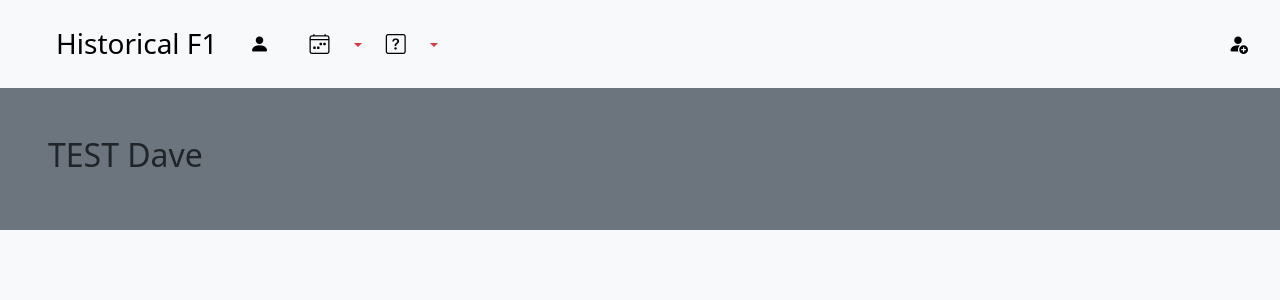
After one commit to matt-brighton/Flask-API, a Flask app: page /user/Dave in a window 1280 px wide. The commit adds this page. Shown: the top 300 px of the page. Run offline with Flask 3, Linux system fonts and the light colour scheme; some libraries are stand-ins or nearby versions.

```diff
--- /dev/null
+++ b/api_formulapp/auth.py
@@ -0,0 +1,28 @@
+import json
+import logging
+import requests
+from flask import render_template, Blueprint, request, jsonify, flash, redirect, url_for
+from flask_wtf import FlaskForm
+from wtforms import StringField, SubmitField
+from wtforms.validators import DataRequired
+
+auth = Blueprint('auth', __name__)
+
+@auth.route('/user/<name>')
+def user(name):
+    return render_template("user.html", name=name)
+
+
+# Form class
+class SignUpForm(FlaskForm):
+    name = StringField("Please confirm your name", validators=[DataRequired()])
+    submit= SubmitField("Submit")
+
+@auth.route('/signup', methods=['GET', 'POST'])
+def signup():
+    name = None
+    form = SignUpForm()
+    if form.validate_on_submit():
+        name = form.name.data
+        form.name.date = ""
+    return render_template('sign_up.html', name=name, form=form)
--- a/api_formulapp/init.py
+++ b/api_formulapp/init.py
@@ -4,6 +4,12 @@ from flask import Flask
 def create_app():
     app = Flask(__name__)
     app.config['SECRET_KEY'] = 'afhjadfnaodfnoakdvno'
+
     from .views import views
+    from .auth import auth
+
     app.register_blueprint(views, url_prefix='/')
+    app.register_blueprint(auth, url_prefix ='/')
+
+
     return app
--- /dev/null
+++ b/api_formulapp/templates/error.html
@@ -0,0 +1,4 @@
+
+<h1>Error</h1>
+
+{{ error_message }}
--- a/api_formulapp/templates/index.html
+++ b/api_formulapp/templates/index.html
@@ -1,7 +1,6 @@
 <!DOCTYPE html>
 {% extends 'base.html' %} {% block title %}Home{% endblock %} {% block content %}
 <div class="container-fluid">
-    <br /><br />
     <h2 class="text-light">Season: {{ season_year }}</h2>
     <h3 class="text-light">Total Races: {{ total_races }}</h3>
 </div>
--- /dev/null
+++ b/api_formulapp/templates/messages.html
@@ -0,0 +1,13 @@
+<div>
+    {% with messages = get_flashed_messages(with_categories=true) %} {% if messages %} {% for category, message in messages %} {% if category == 'error' %}
+    <div class="alert alert-danger alert-dismissible fade show" role="alert">
+        {{ message }}
+        <button type="button" class="btn-close" data-bs-dismiss="alert" aria-label></button>
+    </div>
+    {% else %}
+    <div class="alert alert-success alert-dismissible fade show" role="alert">
+        {{ message }}
+        <button type="button" class="btn-close" data-bs-dismiss="alert"></button>
+        {% endif %} {% endfor %} {% endif %} {% endwith %}
+    </div>
+</div>
--- /dev/null
+++ b/api_formulapp/templates/navbar.html
@@ -0,0 +1,65 @@
+<nav class="navbar sticky-top navbar-expand-lg bg-body-tertiary">
+	<div class="container-fluid ms-5 p-2">
+		<a class="navbar-brand" href="{{ url_for('views.index') }}"><span class="h3">Historical F1</span></a>
+		<button
+			class="navbar-toggler"
+			type="button"
+			data-bs-toggle="collapse"
+			data-bs-target="#navbarSupportedContent"
+			aria-controls="navbarSupportedContent"
+			aria-expanded="false"
+			aria-label="Toggle navigation">
+			<span class="navbar-toggler-icon"></span>
+		</button>
+		<div class="collapse navbar-collapse" id="navbarSupportedContent">
+			<ul class="navbar-nav me-auto">
+				<li class="nav-item">
+					<a class="nav-link text-danger ms-2" href="{{ url_for('auth.user', name='Dave')}}" id="navbarDropdown2" role="button" aria-haspopup="true" aria-expanded="false">
+						<i class="bi bi-person-fill navbar-brand d-inline-block"></i>
+					</a>
+				</li>
+				<li class="nav-item dropdown">
+					<a class="nav-link dropdown-toggle text-danger ms-2" id="navbarDropdown3" role="button" data-bs-toggle="dropdown" aria-haspopup="true" aria-expanded="false">
+						<i class="bi bi-calendar4-week navbar-brand d-inline-block"></i>
+					</a>
+					<div class="dropdown-menu p-2" aria-labelledby="navbarDropdown2" style="max-height: 280px; overflow-y: auto">
+						<form method="POST" id="select_season" action="/get_selected_season">
+							<select name="season_selection" class="form-control dropdown-item mb-2">
+								{% for season in years|sort(attribute='seasons', reverse=True) %}
+								<option value="{{ season.seasons }}">{{ season.seasons }}</option>
+								{% endfor %}
+							</select>
+							<div class="container">
+								<button type="submit" id="submit_season" class="btn btn-sm btn-danger">Change Year</button>
+							</div>
+						</form>
+					</div>
+				</li>
+				<li class="nav-item dropdown">
+					<a class="nav-link dropdown-toggle text-danger ms-2" href="#" id="navbarDropdown2" role="button" data-bs-toggle="dropdown" aria-haspopup="true" aria-expanded="false">
+						<i class="bi bi-question-square navbar-brand d-inline-block"></i>
+					</a>
+					<div class="dropdown-menu p-2" aria-labelledby="navbarDropdown2" style="max-height: 280px; overflow-y: auto">
+						<form method="POST" id="quiz" action="/quiz_me">
+							<select name="quiz_selection" class="form-control dropdown-item mb-2">
+								{% for season in years|sort(attribute='seasons', reverse=True) %}
+								<option value="{{ season.seasons }}">{{ season.seasons }}</option>
+								{% endfor %}
+							</select>
+							<div class="container">
+								<button type="submit" id="submit_quiz" class="btn btn-sm btn-danger">Quiz Me!</button>
+							</div>
+						</form>
+					</div>
+				</li>
+			</ul>
+			<ul class="navbar-nav ms-auto">
+				<li class="nav-item">
+					<a class="nav-link text-danger ms-2" href="{{ url_for('auth.signup')}}" id="navbarDropdown2" role="button" aria-haspopup="true" aria-expanded="false">
+						<i class="bi bi-person-fill-add navbar-brand d-inline-block"></i>
+					</a>
+				</li>
+			</ul>
+		</div>
+	</div>
+</nav>
--- a/api_formulapp/templates/quiz.html
+++ b/api_formulapp/templates/quiz.html
@@ -1,14 +1,13 @@
 <!DOCTYPE html> {% extends 'base.html' %} {% block title %}Quiz{% endblock %} {% block content %}
 
 <div class="container-fluid">
-    <br /><br />
     <h2 class="text-light">{{ quiz_selected_year }} Quiz</h2>
 </div>
 <div class="container-fluid">
     <form method="POST" action="/submit_form">
         <div class="mb-3">
             <label for="input_year" class="form-label">Enter Year</label>
-            <input type="text" class="form-control" />
+            <input type="text" class="form-control" name="input_year" />
             <input type="hidden" name="quiz_selected_year" value="{{ quiz_selected_year }}" />
         </div>
         <button type="submit" class="btn btn-primary">Submit</button>
--- /dev/null
+++ b/api_formulapp/templates/sign_up.html
@@ -0,0 +1,6 @@
+<!DOCTYPE html> {% extends 'base.html' %} {% block title %}Sign Up{% endblock %} {% block content %}
+
+<h2>Sign Up</h2>
+
+
+{% endblock %}
--- /dev/null
+++ b/api_formulapp/templates/user.html
@@ -0,0 +1,5 @@
+<!DOCTYPE html> {% extends 'base.html' %} {% block title %}User Profile{% endblock %} {% block content %}
+
+<h2>TEST {{ name }}</h2>
+
+{% endblock %}
--- a/api_formulapp/views.py
+++ b/api_formulapp/views.py
@@ -2,6 +2,9 @@ import json
 import logging
 import requests
 from flask import render_template, Blueprint, request, jsonify, flash, redirect, url_for
+from flask_wtf import FlaskForm
+from wtforms import StringField, SubmitField
+from wtforms.validators import DataRequired
 
 views = Blueprint('views', __name__)
 
@@ -115,6 +118,7 @@ def submit_form():
     quiz_selected_year = request.form.get('quiz_selected_year')
 
     if input_year == quiz_selected_year:
+
         flash("Correct!", category='success')
     else:
         flash("Incorrect. Please try again.", category='error')
```
Also changed, not shown: api_formulapp/templates/base.html (+3 -69 lines).
